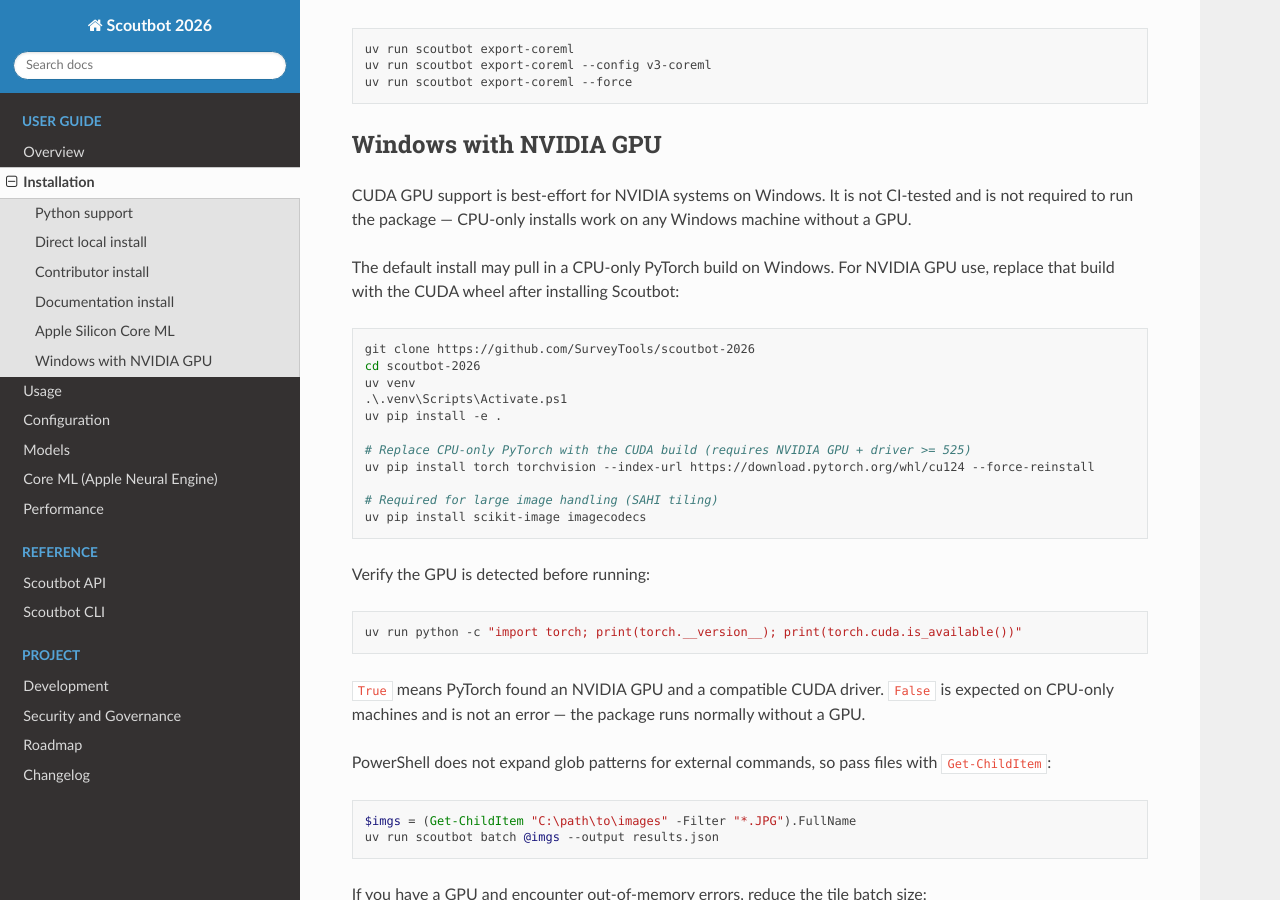
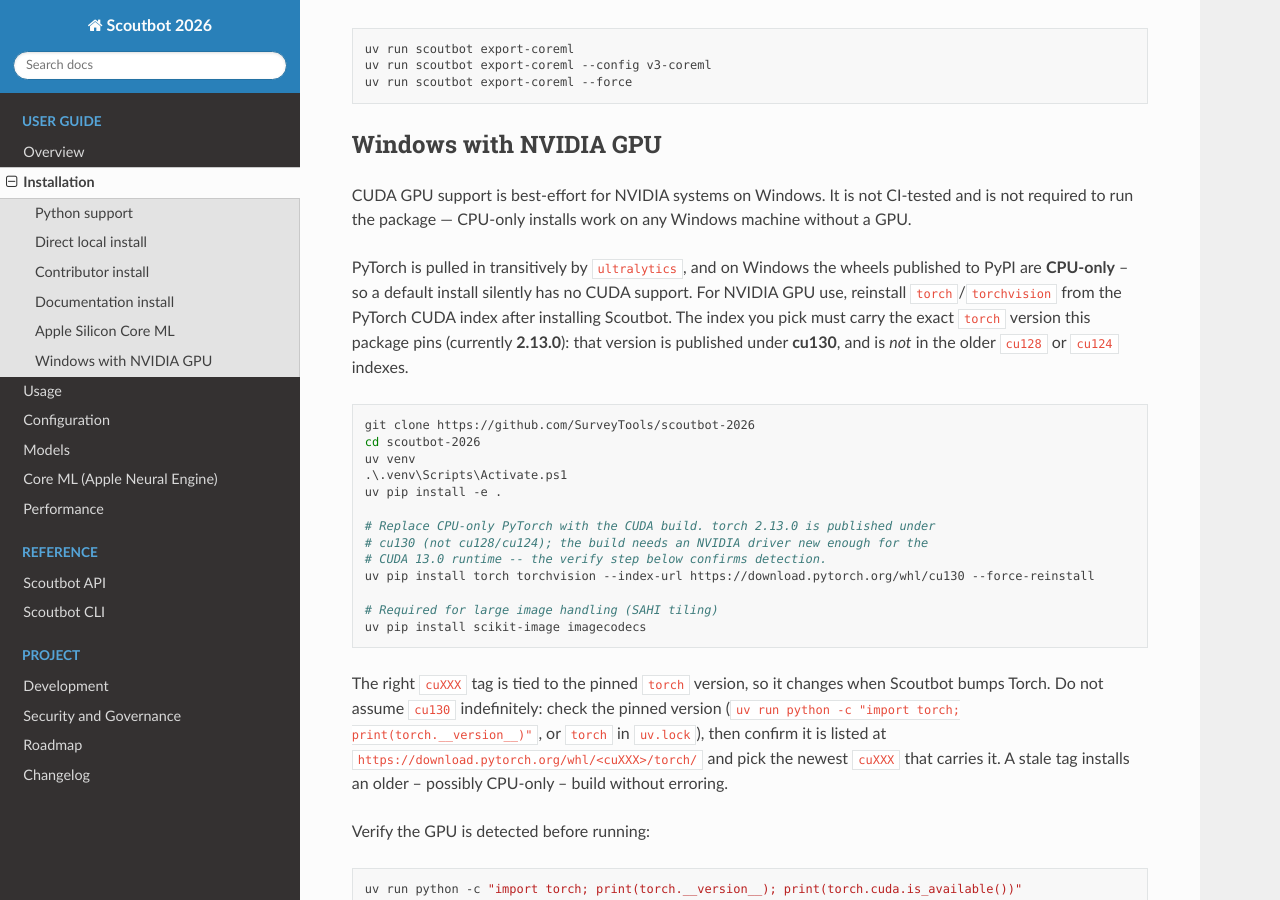
Before and after one commit to SurveyTools/scoutbot-two, a Sphinx documentation site: the page built from docs/installation.rst, in a window 1280 px wide and 900 px high, scrolled down 1651 px. Built offline with Sphinx 7.4.7 and the Read the Docs theme 3.1.0, drawn with Linux system fonts in a browser that asks for light colours; formulas are drawn with MathJax 3.

Commit message:
Fix Windows CUDA install to cu130 for pinned torch 2.13.0.

```diff
--- a/CHANGELOG.rst
+++ b/CHANGELOG.rst
@@ -5,6 +5,10 @@ Changelog
 Unreleased
 ----------
 
+* Corrected the Windows NVIDIA GPU install docs: the pinned ``torch`` (2.13.0) is published under the
+  ``cu130`` PyTorch index, not the stale ``cu124`` the docs previously showed (nor ``cu128``). Added
+  guidance to match the CUDA index to the pinned Torch version so it does not silently install a
+  CPU-only build.
 * ``batch_resumable(processes=N)`` / ``--processes N`` now falls back to the sequential path with a
   warning on platforms without a ``forkserver`` start method (e.g. Windows, which offers only
   ``spawn``), instead of crashing with ``ValueError: cannot find context for 'forkserver'``.
--- a/docs/installation.rst
+++ b/docs/installation.rst
@@ -89,8 +89,11 @@ Windows with NVIDIA GPU
 CUDA GPU support is best-effort for NVIDIA systems on Windows. It is not CI-tested and is not
 required to run the package — CPU-only installs work on any Windows machine without a GPU.
 
-The default install may pull in a CPU-only PyTorch build on Windows. For NVIDIA GPU use, replace
-that build with the CUDA wheel after installing Scoutbot:
+PyTorch is pulled in transitively by ``ultralytics``, and on Windows the wheels published to PyPI
+are **CPU-only** -- so a default install silently has no CUDA support. For NVIDIA GPU use, reinstall
+``torch``/``torchvision`` from the PyTorch CUDA index after installing Scoutbot. The index you pick
+must carry the exact ``torch`` version this package pins (currently **2.13.0**): that version is
+published under **cu130**, and is *not* in the older ``cu128`` or ``cu124`` indexes.
 
 .. code-block:: powershell
 
@@ -100,11 +103,19 @@ that build with the CUDA wheel after installing Scoutbot:
    .\.venv\Scripts\Activate.ps1
    uv pip install -e .
 
-   # Replace CPU-only PyTorch with the CUDA build (requires NVIDIA GPU + driver >= 525)
-   uv pip install torch torchvision --index-url https://download.pytorch.org/whl/cu124 --force-reinstall
+   # Replace CPU-only PyTorch with the CUDA build. torch 2.13.0 is published under
+   # cu130 (not cu128/cu124); the build needs an NVIDIA driver new enough for the
+   # CUDA 13.0 runtime -- the verify step below confirms detection.
+   uv pip install torch torchvision --index-url https://download.pytorch.org/whl/cu130 --force-reinstall
 
    # Required for large image handling (SAHI tiling)
    uv pip install scikit-image imagecodecs
+
+The right ``cuXXX`` tag is tied to the pinned ``torch`` version, so it changes when Scoutbot bumps
+Torch. Do not assume ``cu130`` indefinitely: check the pinned version (``uv run python -c "import
+torch; print(torch.__version__)"``, or ``torch`` in ``uv.lock``), then confirm it is listed at
+``https://download.pytorch.org/whl/<cuXXX>/torch/`` and pick the newest ``cuXXX`` that carries it.
+A stale tag installs an older -- possibly CPU-only -- build without erroring.
 
 Verify the GPU is detected before running:
 
```
